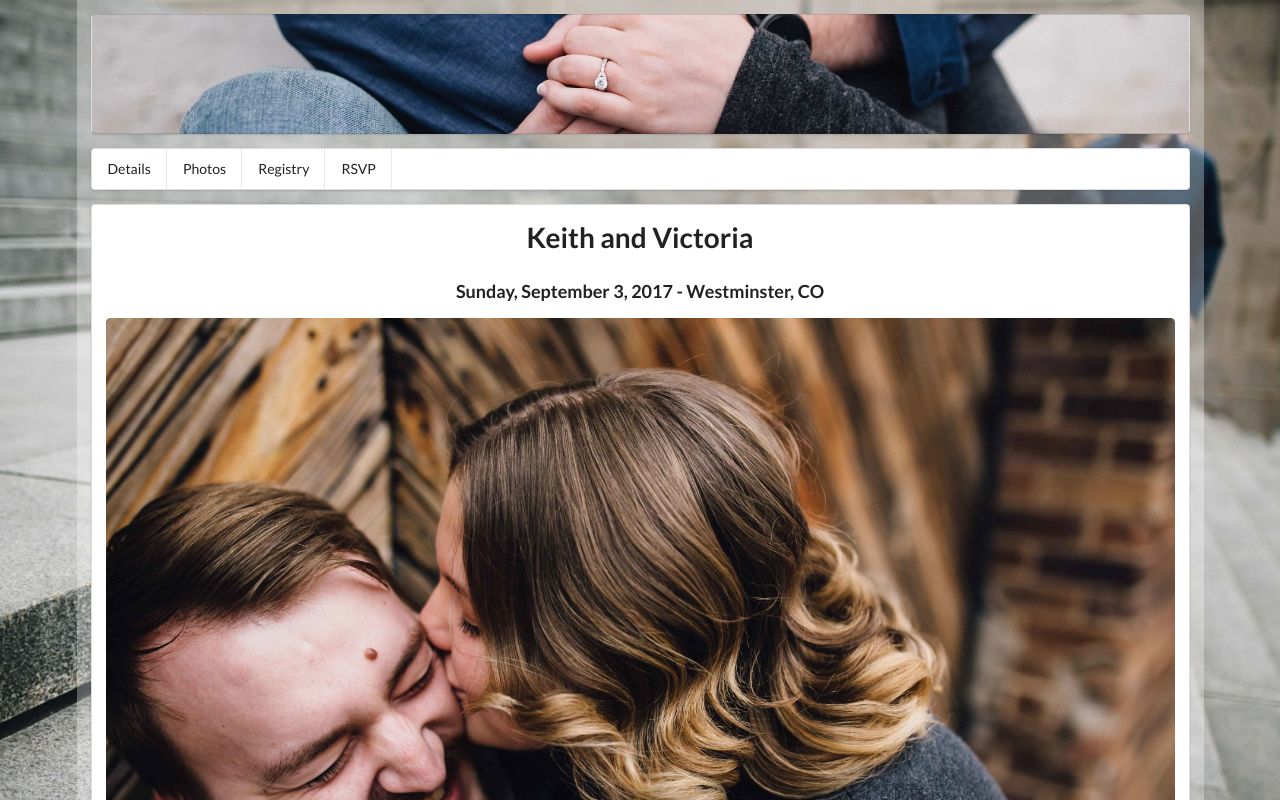
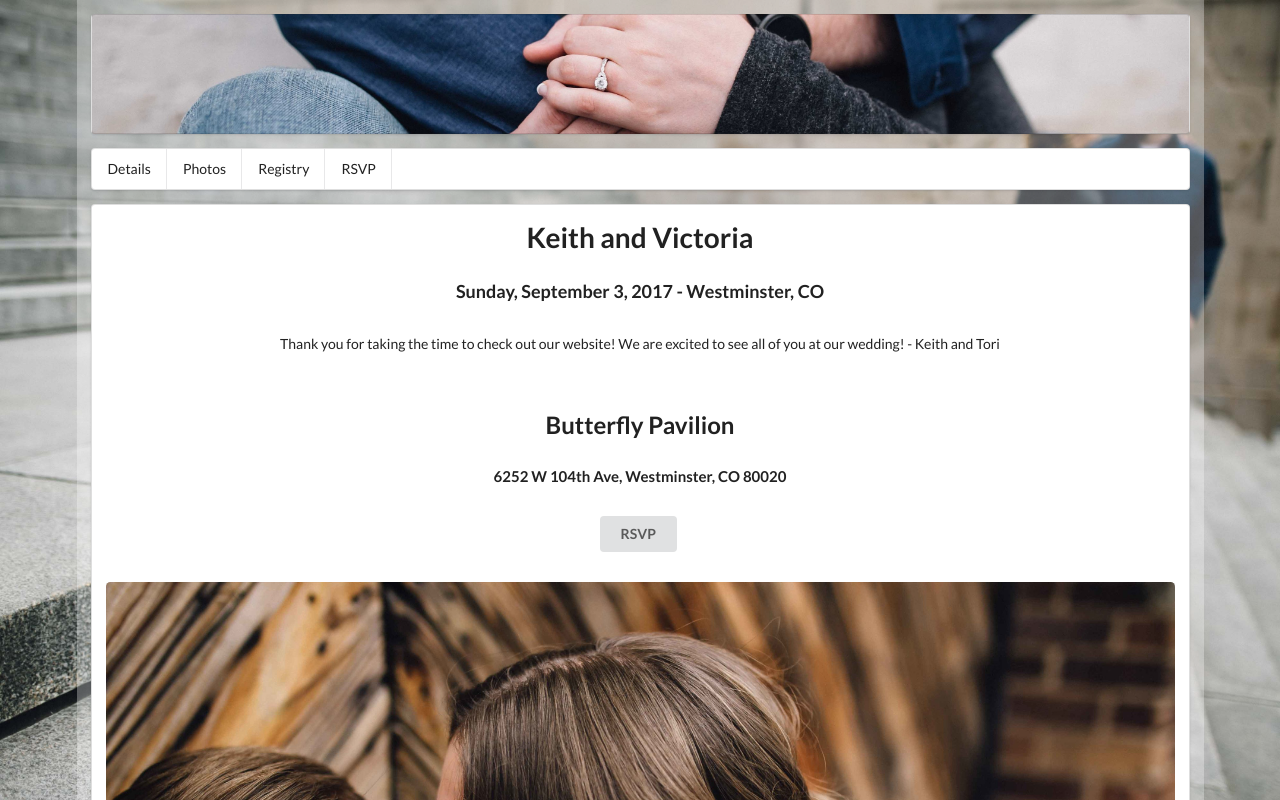
Before and after one commit to keawade/ktori, a Vue app: page / in a window 1280 px wide. Shown: the top 800 px of the page. Built offline with nearby package versions, Linux system fonts and the light colour scheme.

Commit message:
Update layout and add text

```diff
--- a/src/components/Details.vue
+++ b/src/components/Details.vue
@@ -2,10 +2,16 @@
   <div class='ktori-details'>
     <h1>Keith and Victoria</h1>
     <h3>Sunday, September 3, 2017 - Westminster, CO</h3>
-    <img class='ui rounded image' src='/static/ktori_26.jpg'>
+    <div class='ui hidden divider'></div>
+    <div>Thank you for taking the time to check out our website! We are excited to see all of you at our wedding! - Keith and Tori</div>
+    <div class='ui hidden divider'></div>
+    <div class='ui hidden divider'></div>
     <h2>Butterfly Pavilion</h2>
     <h4>6252 W 104th Ave, Westminster, CO 80020</h4>
+    <div class='ui hidden divider'></div>
     <a class='ui button' href='http://ktori.rsvpify.com' target='_blank'>RSVP</a>
+    <div class='ui hidden divider'></div>
+    <img class='ui rounded image' src='/static/ktori_26.jpg'>
   </div>
 </template>
 
@@ -20,7 +26,4 @@ export default {
   .ktori-details {
     text-align: center;
   }
-  img {
-    padding-bottom: 1rem;
-  }
 </style>
--- a/src/components/Registry.vue
+++ b/src/components/Registry.vue
@@ -1,5 +1,6 @@
 <template>
-  <div>
+  <div class='ktori-registry'>
+    <div>Your presence at our wedding is the greatest gift of all. However, if you wish to honor us with a gift, we have registered lists with Amazon and Bed Bath & Beyond.</div>
     <h2>
       <a href='https://www.amazon.com/wedding/victoria-leddy-keith-wade-westminster-september-2017/registry/LEJ15O76FV43'>Amazon Wedding Registry</a>
     </h2>
@@ -17,4 +18,7 @@ export default {
 
 <!-- Add "scoped" attribute to limit CSS to this component only -->
 <style lang='scss' scoped>
+  .ktori-registry {
+    text-align: center;
+  }
 </style>
```
